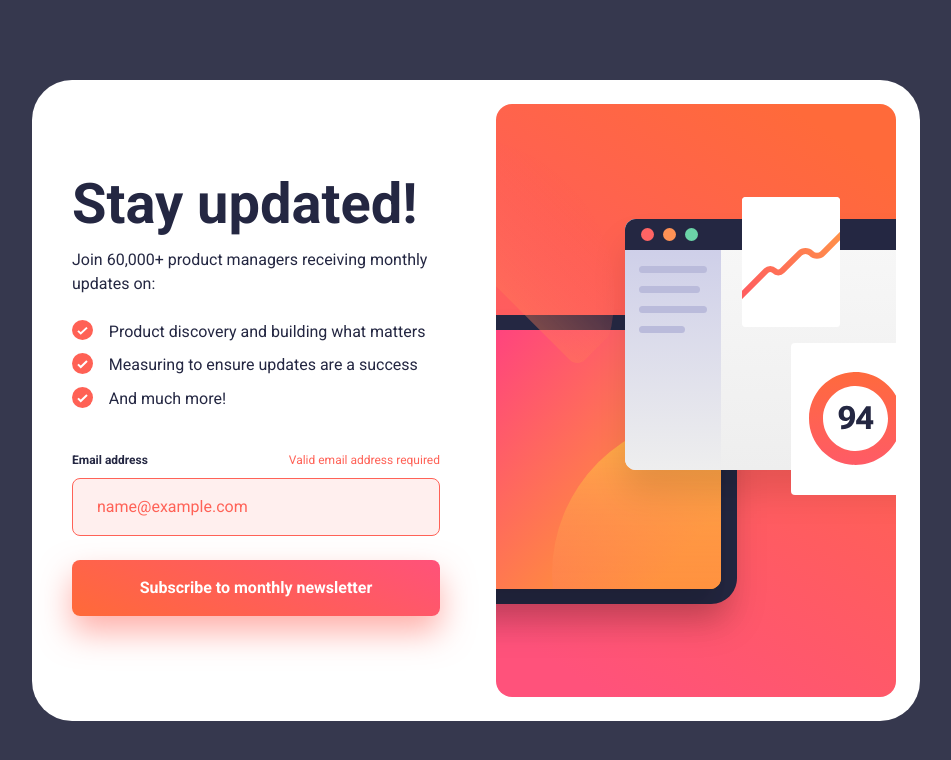
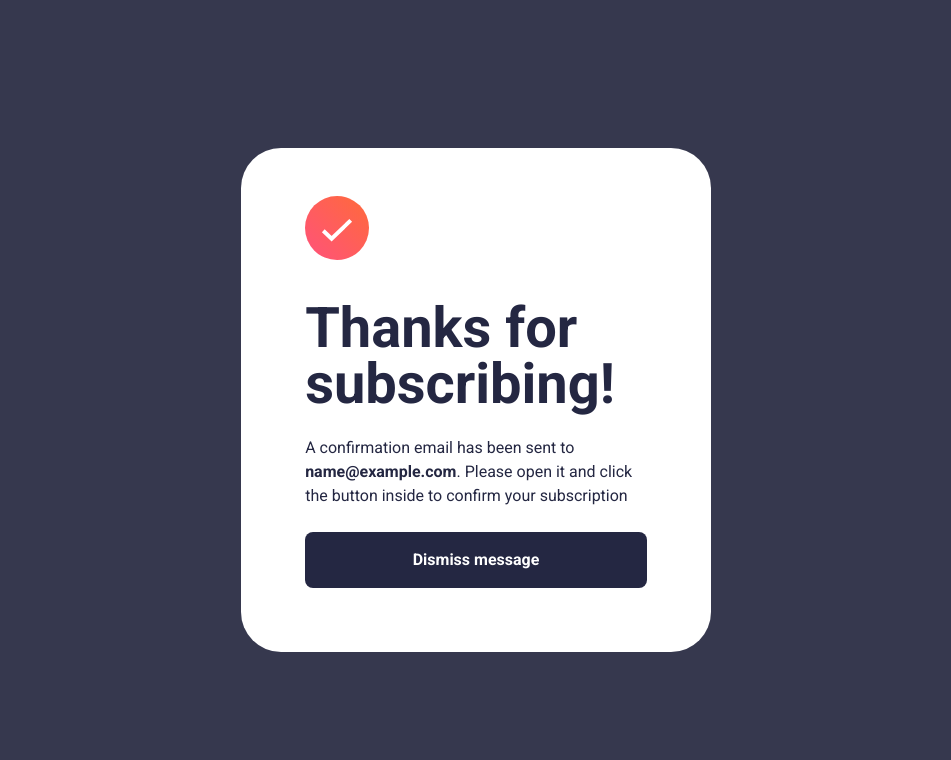
Before and after one commit to Jenskiii/Newsletter-sep2023, a website built with Vite: page index.html in a window 1280 px wide. Both pictures are taken after typing "name@example.com" into the empty fields and a click on the button "Subscribe to monthly newsletter". Shown: the whole page, without its empty margins (164-1115 px from the left). Built offline with nearby package versions, Linux system fonts and the light colour scheme; some packages are replaced by stand-ins of ours.

Commit message:
updated submit page

```diff
--- a/index.html
+++ b/index.html
@@ -10,11 +10,12 @@
     <meta name="viewport" content="width=device-width, initial-scale=1.0" />
     <title>Newsletter Sign-up</title>
     <link rel="stylesheet" href="/sass/main.scss" />
+    <script type="module" src="main.js" type="text/javascript" defer></script>
   </head>
 
   <body>
     <main>
-      <section>
+      <section class="main-card">
         <div class="card">
           <div class="even-columns">
             <!-- col 1 -->
@@ -37,42 +38,93 @@
                   <h1>Stay updated!</h1>
                 </header>
 
-                <p class="margin-block-6">Join 60,000+ product managers receiving monthly updates on:</p>
+                <p class="margin-block-6">
+                  Join 60,000+ product managers receiving monthly updates on:
+                </p>
 
                 <div class="flow-small">
                   <div class="flex-group">
-                    <img class="card__checkmark" src="/assets/images/icon-list.svg" alt="checkmark">
+                    <img
+                      class="card__checkmark"
+                      src="/assets/images/icon-list.svg"
+                      alt="checkmark"
+                    />
                     <p>Product discovery and building what matters</p>
                   </div>
                   <div class="flex-group">
-                    <img class="card__checkmark" src="/assets/images/icon-list.svg" alt="checkmark">
+                    <img
+                      class="card__checkmark"
+                      src="/assets/images/icon-list.svg"
+                      alt="checkmark"
+                    />
                     <p>Measuring to ensure updates are a success</p>
                   </div>
-                  <div class="flex-group" >
-                    <img class="card__checkmark" src="/assets/images/icon-list.svg" alt="checkmark">
+                  <div class="flex-group">
+                    <img
+                      class="card__checkmark"
+                      src="/assets/images/icon-list.svg"
+                      alt="checkmark"
+                    />
                     <p>And much more!</p>
                   </div>
                 </div>
 
-                <form action="/" method="GET" class="contact-form | flow-medium" id="form">
-
+                <form
+                  action="/"
+                  method="GET"
+                  class="contact-form | flow-medium"
+                  id="form"
+                >
                   <div class="form-group | flow-small">
                     <div class="space-between">
                       <label for="email">Email address</label>
-                      <small class="form-error" for="email" id="email-error">Valid email required</small>
+                      <small class="form-error" for="email" id="email-error"
+                        >Valid email required</small
+                      >
                     </div>
-                    <input id="email" type="email" placeholder="email@company.com" autocomplete="off" />
+                    <input
+                      id="email"
+                      type="email"
+                      placeholder="email@company.com"
+                      autocomplete="off"
+                    />
                   </div>
 
-                  <button  class="button" data-type="primary">Subscribe to monthly newsletter</button>
+                  <button type="submit" class="button" data-type="primary">
+                    Subscribe to monthly newsletter
+                  </button>
                 </form>
               </div>
             </div>
           </div>
         </div>
       </section>
+
+      <section class="secondary-card | hidden">
+        <div class="card succes">
+          <div>
+            <img
+              class="succes_icon"
+              src="/assets/images/icon-success.svg"
+              alt=""
+            />
+            <header class="card__heading">
+              <h1>
+                Thanks for<br />
+                subscribing!
+              </h1>
+            </header>
+            <p class="margin-block-6">
+              A confirmation email has been sent to
+              <span class="secondary-card__email | fw-bold"></span>. Please open it and click
+              the button inside to confirm your subscription
+            </p>
+            <button class="dismiss button" data-type="primary">Dismiss message</button>
+          </div>
+        </div>
+      </section>
     </main>
 
-    <script src="./main.js"></script>
+
   </body>
 </html>
--- a/main.js
+++ b/main.js
@@ -1,51 +1,73 @@
+//  form
 const form = document.getElementById("form");
 const email = document.getElementById("email");
-const forgroup = document.querySelector("form-group")
+const forgroup = document.querySelector("form-group");
+// cards
+const mainCard = document.querySelector(".main-card");
+const secondaryCard = document.querySelector(".secondary-card");
+const dismissButton = document.querySelector(".dismiss");
+//  goes back to main page on click
+dismissButton.addEventListener("click", hideSecondaryCard);
 
 
-form.addEventListener("submit",(e) => {
-    e.preventDefault();
-   console.log(e)
-
-    validateInputs();
-  });
+// starts validation on submit
+form.addEventListener("submit", (e) => {
+  e.preventDefault();
+  e.stopImmediatePropagation()
+  validateInputs();
+});
 
 //  shows error if validation is false
-function setError(input, message) {
+const setError = (input, message) => {
   const formGroup = input.parentElement;
   const errorDisplay = formGroup.querySelector("small");
-  console.log(formGroup)
+
   errorDisplay.innerText = message;
   formGroup.classList.add("error");
 }
 
 //  removes errror if validation is true
-function setSucces(input) {
+const setSuccess = (input) => {
   const formGroup = input.parentElement;
   const errorDisplay = formGroup.querySelector("small");
-  console.log(formGroup)
+
   errorDisplay.innerText = "";
-  formGroup.classList.add("gay");
   formGroup.classList.remove("error");
 }
-
-// checks if valid email
-function isValidEmail() {
-  const regex =
-    /^(([^<>()[\]\\.,;:\s@"]+(\.[^<>()[\]\\.,;:\s@"]+)*)|(".+"))@((\[[0-9]{1,3}\.[0-9]{1,3}\.[0-9]{1,3}\.[0-9]{1,3}\])|(([a-zA-Z\-0-9]+\.)+[a-zA-Z]{2,}))$/;
-  return regex.test(String(email).toLowerCase());
+//  checks if value is valid email
+const isValidEmail = email => {
+  const re = /^(([^<>()[\]\\.,;:\s@"]+(\.[^<>()[\]\\.,;:\s@"]+)*)|(".+"))@((\[[0-9]{1,3}\.[0-9]{1,3}\.[0-9]{1,3}\.[0-9]{1,3}\])|(([a-zA-Z\-0-9]+\.)+[a-zA-Z]{2,}))$/;
+  return re.test(String(email).toLowerCase());
 }
 
 //  validates user input
-function validateInputs() {
+const validateInputs = () => {
   // trim removes white spaces
   const emailValue = email.value.trim();
 
   if (emailValue === "") {
     setError(email, "Email is required");
   } else if (!isValidEmail(emailValue)) {
-    setError(email, "Valid email address required");
+    setError(email, "Invalid Email");
   } else {
-    setSucces(email);
+    setSuccess(email);
+    showSecondaryCard(emailValue);
+    email.value = "";
   }
 }
+
+function showSecondaryCard(value) {
+  // updates email on secondary card
+  const showEmail = document.querySelector(".secondary-card__email");
+  showEmail.innerText = value;
+
+  // show secondary card / hide main
+  secondaryCard.classList.remove("hidden");
+  mainCard.classList.add("hidden");
+}
+
+// hide secondary card / show main
+function hideSecondaryCard() {
+  secondaryCard.classList.add("hidden");
+  mainCard.classList.remove("hidden");
+}
--- a/sass/components/_cards.scss
+++ b/sass/components/_cards.scss
@@ -39,4 +39,29 @@
       order: -1;
     }
   }
+
+  //  page after submit
+ &.succes{
+  display: grid;
+  place-items: center;
+  padding: 3rem 4rem 4rem 4rem;
+  @include mq(small, max){
+    height: 100vh;
+    padding: 0 1.5rem;
+
+  }
+  p{
+    max-width: 38ch;
+  }
+
+  img{
+    max-width: 4rem;
+    margin-bottom: 2.5rem;
+  }
+  header{
+    line-height: 100%;
+  }
+
+  max-width: 31.5rem;
+ }
 }
--- /dev/null
+++ b/sass/utilities/_hidden.scss
@@ -0,0 +1,3 @@
+.hidden{
+    display: none;
+}
--- a/sass/utilities/_index.scss
+++ b/sass/utilities/_index.scss
@@ -11,3 +11,4 @@
 @forward "flow";
 @forward "border-radius";
 @forward "space-between";
+@forward "hidden";
```
